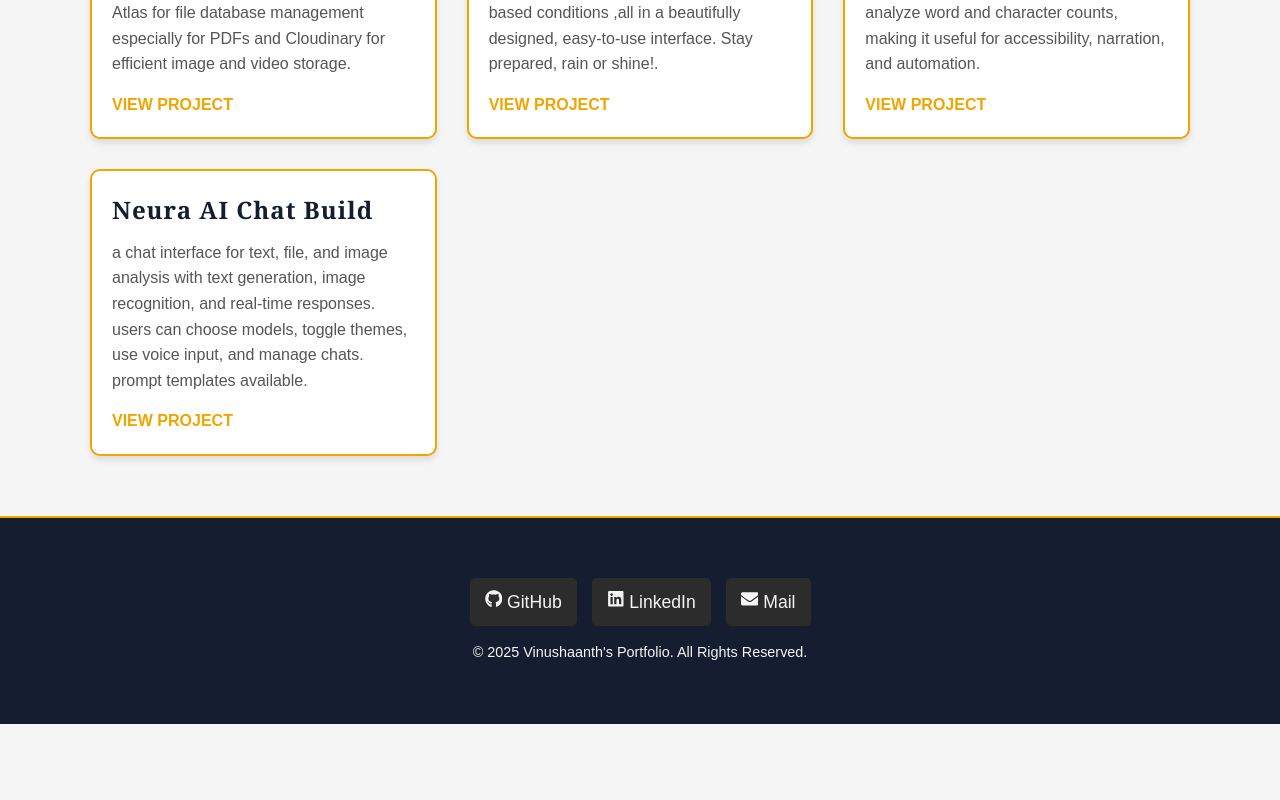
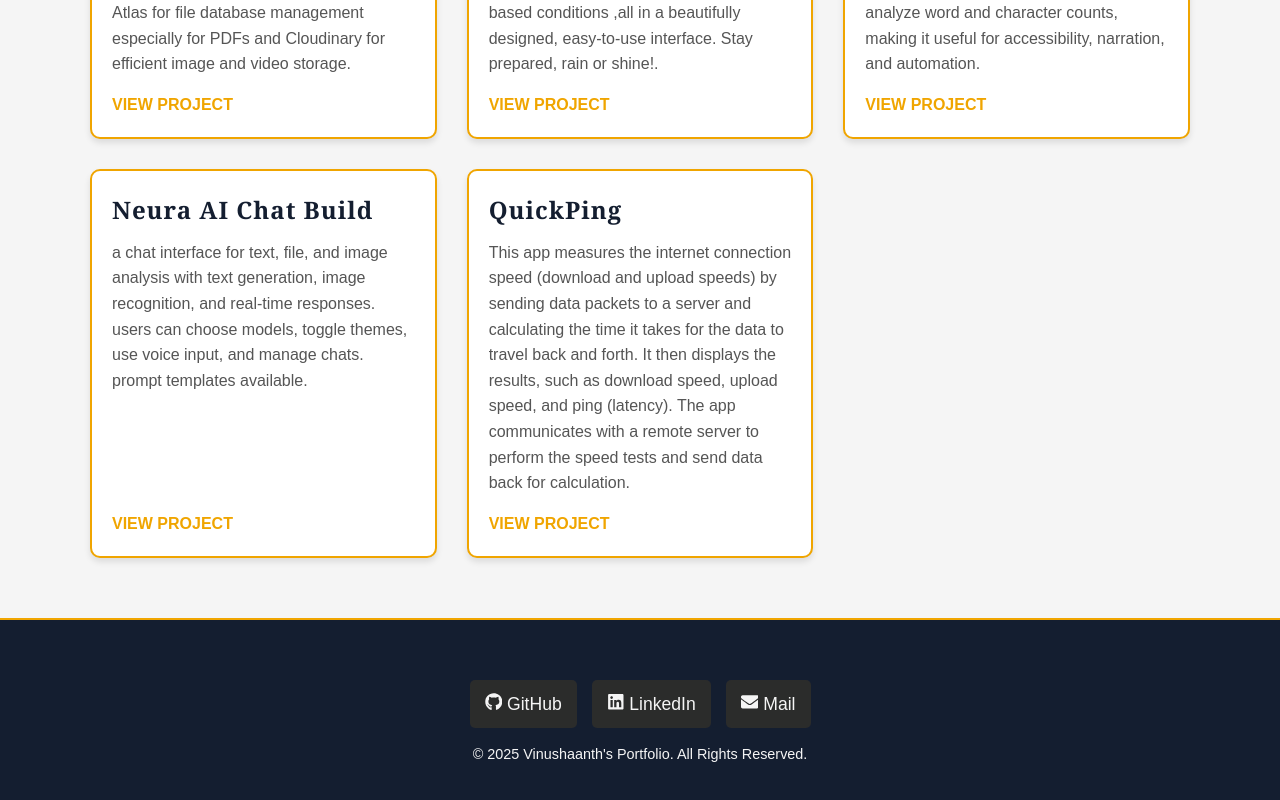
Before and after one commit to Selvarajah-Vinushaanth/portfolio, a React (Create React App) app: page /projects in a window 1280 px wide. Shown: the part 1416-2216 px from the top of the page. Before the commit the page ends 2140 px from the top, so only its background shows below. Built offline with nearby package versions, Linux system fonts and the light colour scheme.

Commit message:
Quickping added

```diff
--- a/src/components/Projects.jsx
+++ b/src/components/Projects.jsx
@@ -67,6 +67,11 @@ const Projects = () => {
       title: "Neura AI Chat Build",
       description: "a chat interface for text, file, and image analysis with text generation, image recognition, and real-time responses. users can choose models, toggle themes, use voice input, and manage chats. prompt templates available.",
       link: "https://github.com/Selvarajah-Vinushaanth/Neura-AI"
+    },
+    {
+      title: "QuickPing",
+      description: " This app measures the internet connection speed (download and upload speeds) by sending data packets to a server and calculating the time it takes for the data to travel back and forth. It then displays the results, such as download speed, upload speed, and ping (latency). The app communicates with a remote server to perform the speed tests and send data back for calculation.",
+      link: "https://github.com/Selvarajah-Vinushaanth/QuickPing"
     }
 
 
```
